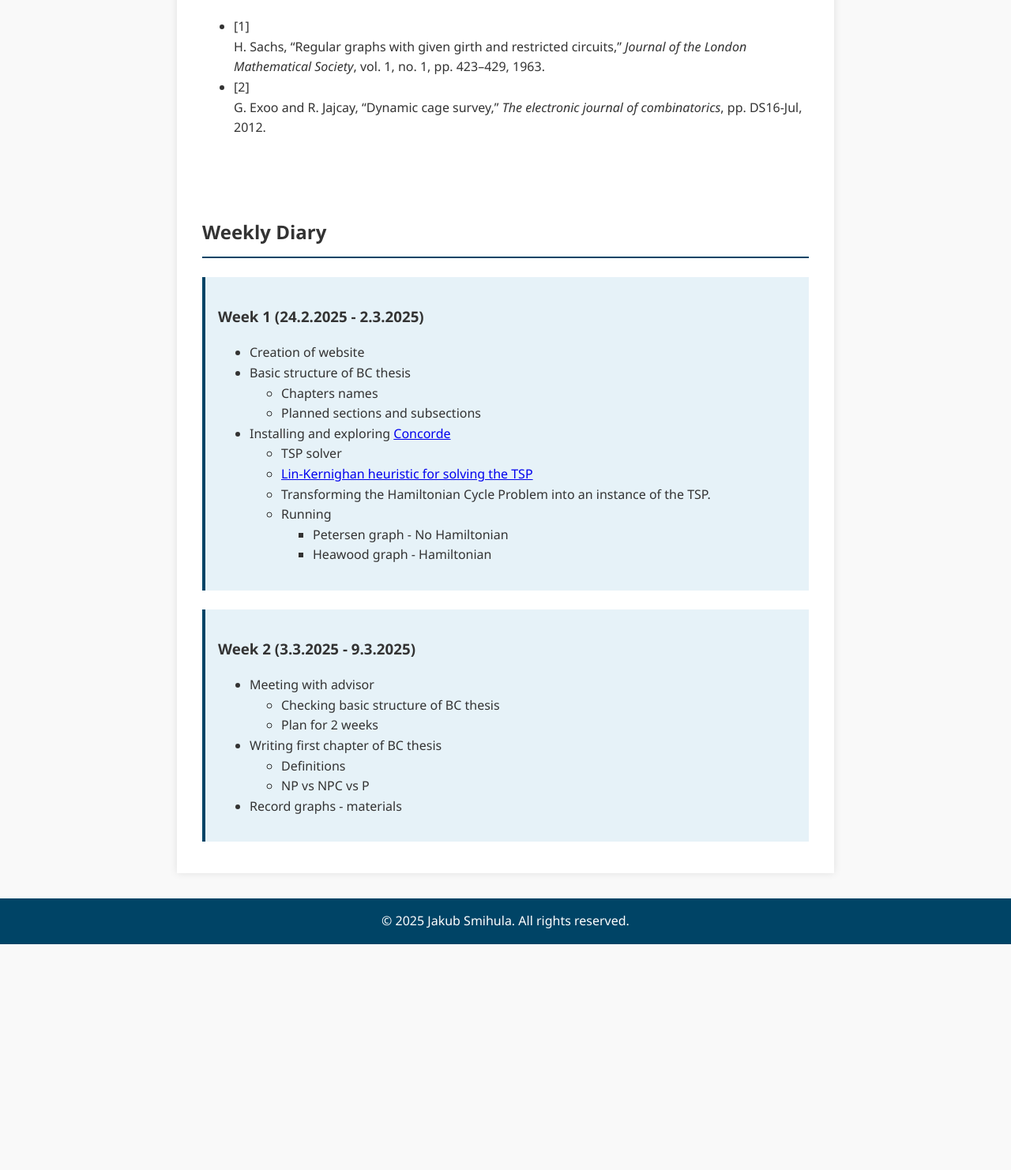
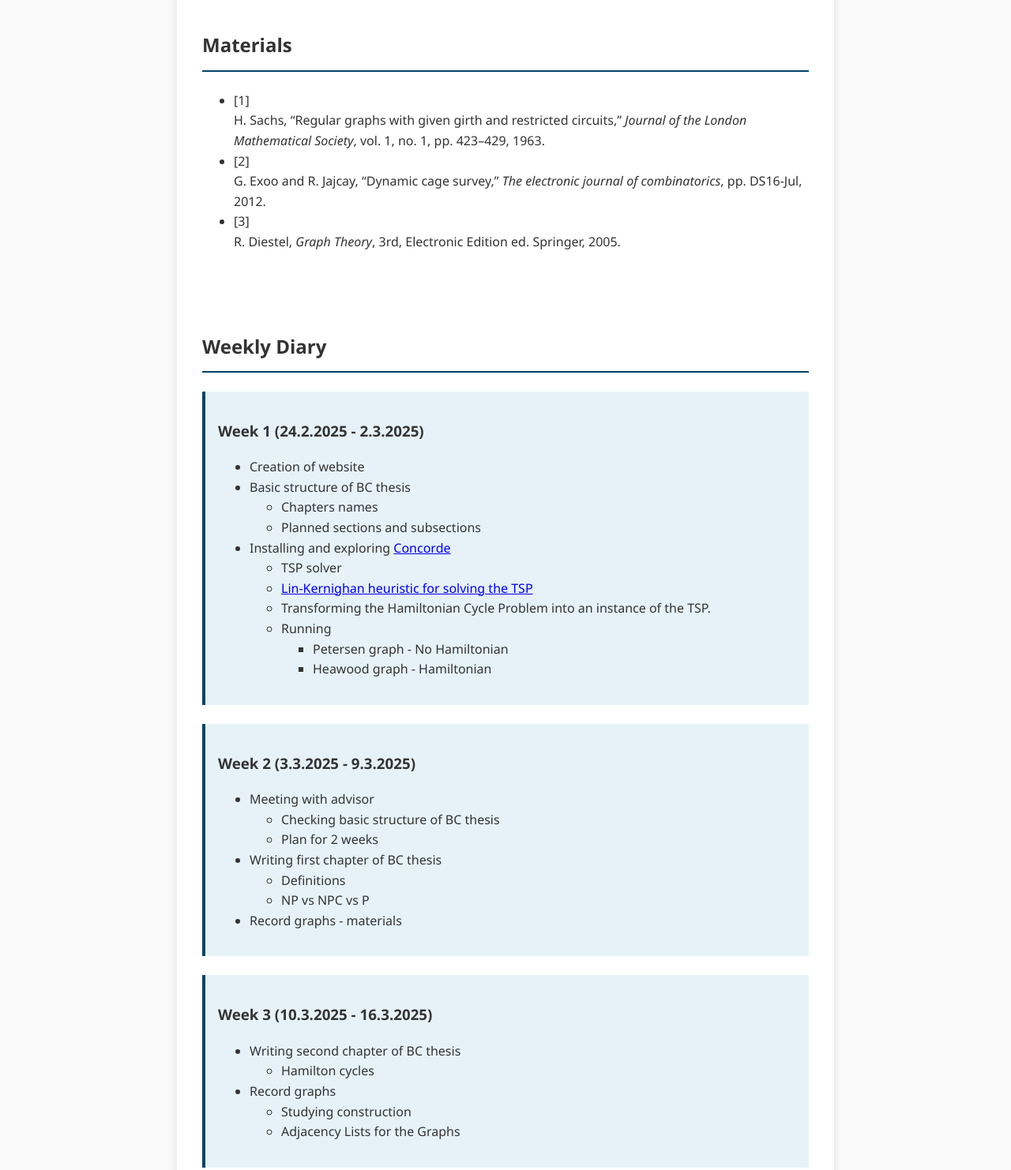
Before and after one commit to jakubsmihula/hamiltonicity-of-cages, a plain HTML site: page index.html in a window 1280 px wide. Shown: the part 1237-2719 px from the top of the page at 79% size. Before the commit the page ends 2433 px from the top, so only its background shows below. Drawn offline with Linux system fonts and the light colour scheme.

Commit message:
Update index.html

```diff
--- a/index.html
+++ b/index.html
@@ -51,6 +51,10 @@ experiments on known cages and record graphs and analyze their Hamiltonicity.</p
       <ul>
         <li><a href="https://houseofgraphs.org/" target="_blank">Main page</a></li>
       </ul>
+      <h4>G. Exoo website</h4>
+      <ul>
+        <li><a href="https://isu.indstate.edu/~gexoo/CAGES/" target="_blank">Regular Graphs of Given Degree and Girth</a></li>
+      </ul>
     </section>
     <section id="materials">
       <h2>Materials</h2>
@@ -66,6 +70,13 @@ experiments on known cages and record graphs and analyze their Hamiltonicity.</p
           <div class="csl-bib-body">
             <div data-csl-entry-id="exoo2012dynamic" class="csl-entry">
               <div class="csl-left-margin">[2]</div><div class="csl-right-inline">G. Exoo and R. Jajcay, “Dynamic cage survey,” <i>The electronic journal of combinatorics</i>, pp. DS16-Jul, 2012.</div>
+            </div>
+          </div>
+        </li>
+        <li>
+          <div class="csl-bib-body">
+            <div data-csl-entry-id="diestel2005graph" class="csl-entry">
+              <div class="csl-left-margin">[3]</div><div class="csl-right-inline">R. Diestel, <i>Graph Theory</i>, 3rd, Electronic Edition ed. Springer, 2005.</div>
             </div>
           </div>
         </li>
@@ -118,6 +129,22 @@ experiments on known cages and record graphs and analyze their Hamiltonicity.</p
           </li>
         </ul>
       </article>
+      <article>
+        <h3>Week 3 (10.3.2025 - 16.3.2025)</h3>
+        <ul>
+          <li>Writing second chapter of BC thesis
+            <ul>
+              <li>Hamilton cycles</li>
+            </ul>
+          </li>
+          <li>Record graphs
+            <ul>
+              <li>Studying construction</li>
+              <li>Adjacency Lists for the Graphs</li>
+            </ul>
+          </li>
+        </ul>
+      </article>
     </section>
   </main>
 
```
